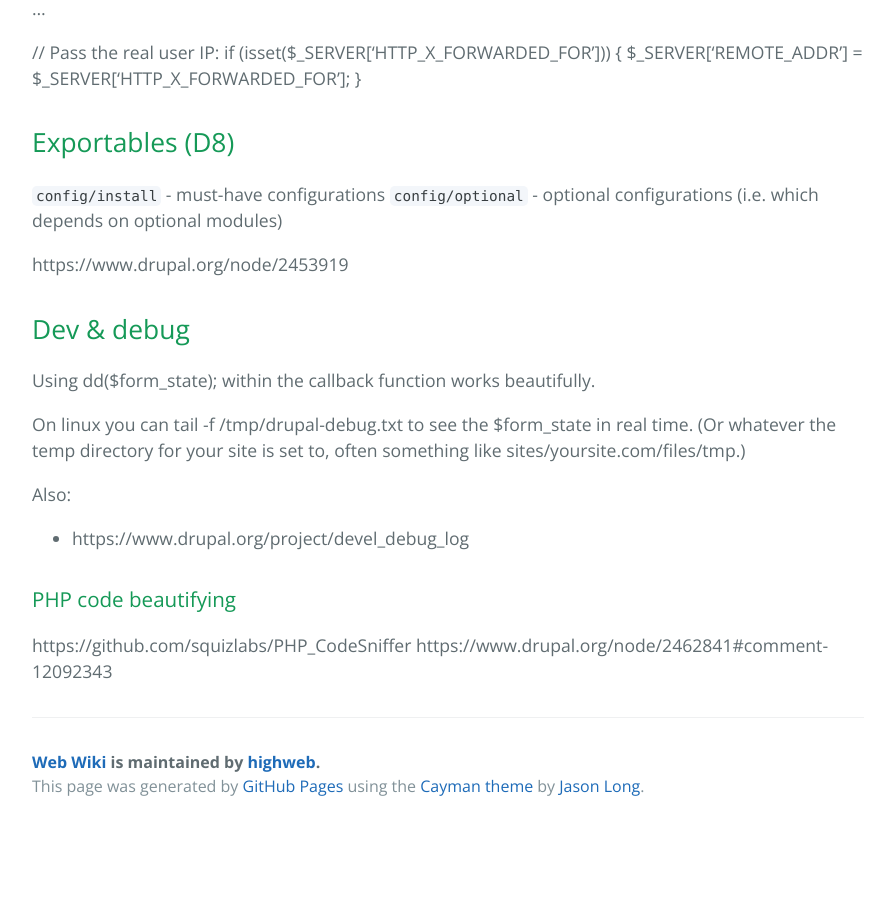
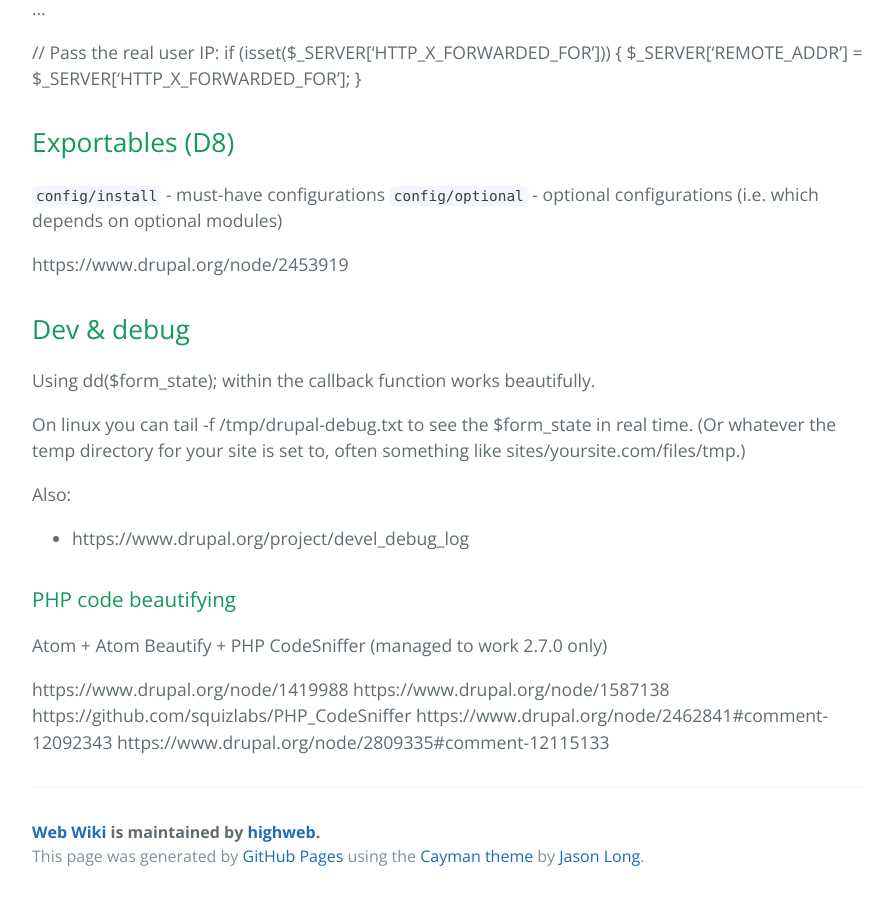
Before and after one commit to highweb/web-wiki, a Jekyll site: the page built from drupal.md, in a window 1280 px wide and 900 px high, scrolled down 2733 px. Shown: the whole window, without its empty margins (192-1087 px from the left). Built offline with Jekyll 4.4.1, drawn with Linux system fonts in a browser that asks for light colours; before the commit the page ends 3563 px from its top, so only the background shows below that.

Commit message:
Create drupal.md

```diff
--- a/drupal.md
+++ b/drupal.md
@@ -145,5 +145,10 @@ Also:
 
 ### PHP code beautifying
 
+Atom + Atom Beautify + PHP CodeSniffer (managed to work 2.7.0 only)
+
+https://www.drupal.org/node/1419988
+https://www.drupal.org/node/1587138
 https://github.com/squizlabs/PHP_CodeSniffer
 https://www.drupal.org/node/2462841#comment-12092343
+https://www.drupal.org/node/2809335#comment-12115133
```
